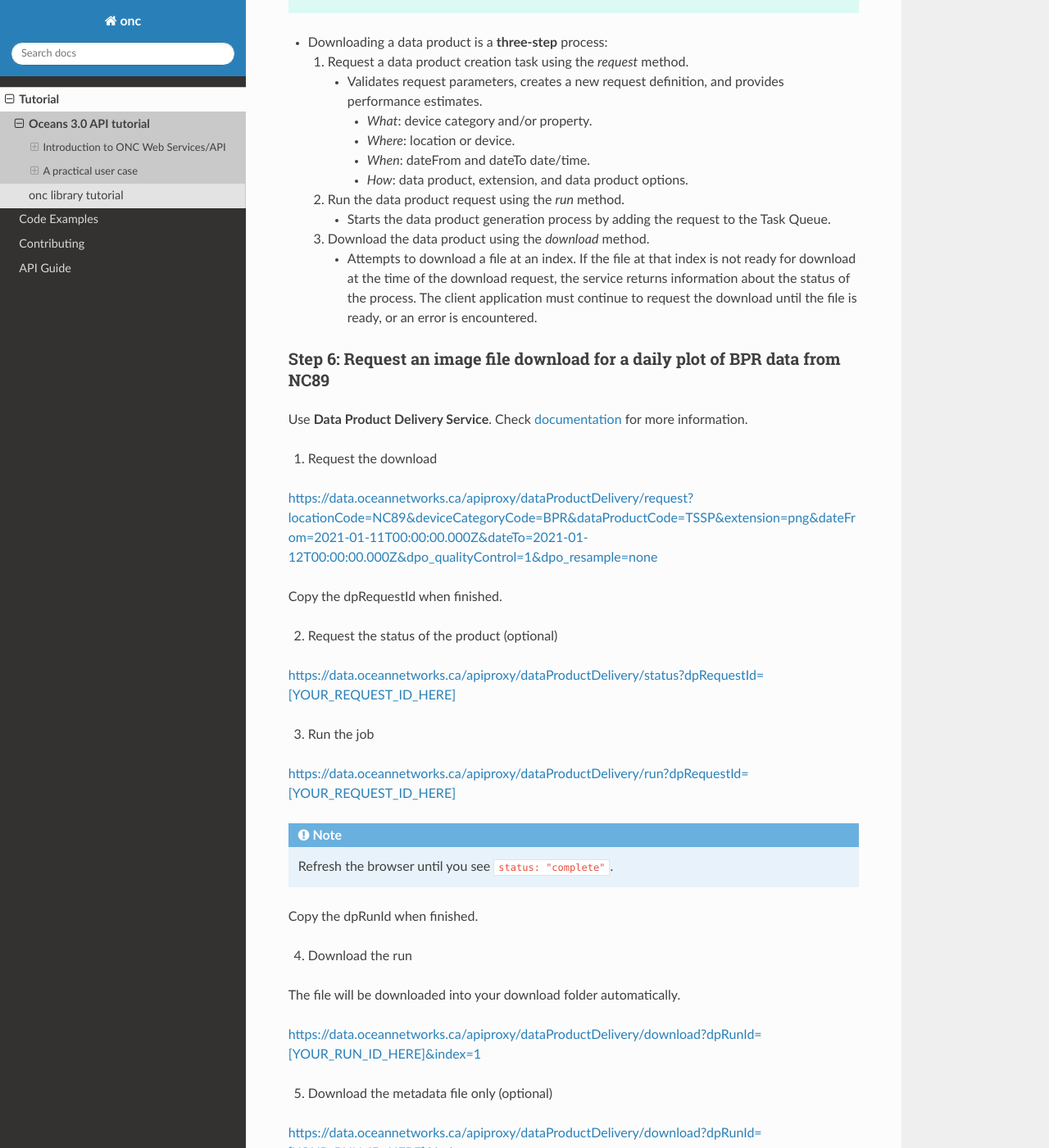
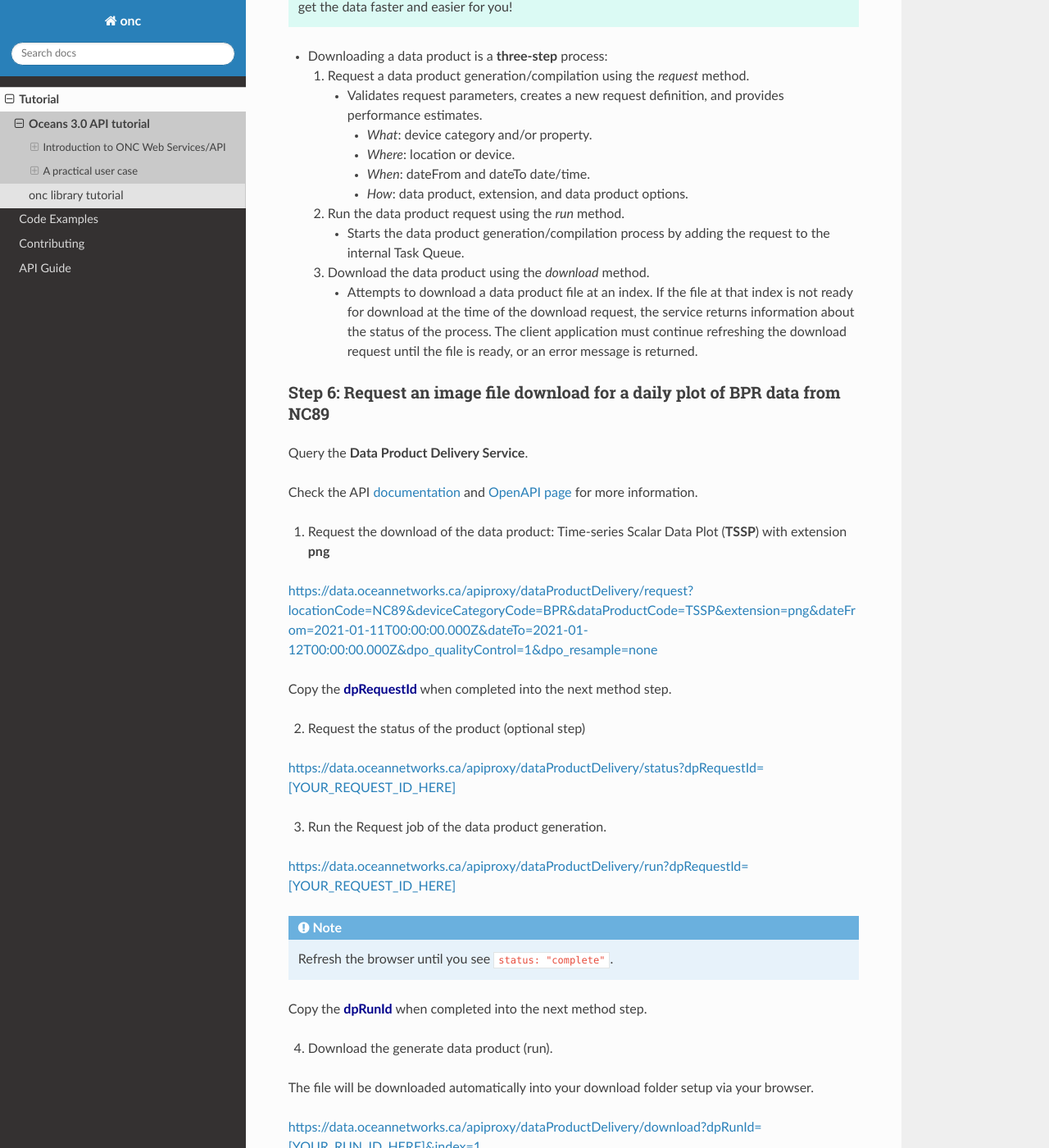
Before and after one commit to OceanNetworksCanada/api-python-client, a Sphinx documentation site: the page built from doc/source/Tutorial/Oceans_3.0_API_Tutorial.md, in a window 1280 px wide and 1400 px high, scrolled down 10841 px. Shown: the whole window at 82% size. Built offline with Sphinx 7.4.7 and the Read the Docs theme 2.0.0, drawn with Linux system fonts in a browser that asks for light colours; some of the changed text lies outside the part shown.

Commit message:
doc: update documentation content

````diff
--- a/doc/source/Tutorial/Oceans_3.0_API_Tutorial.md
+++ b/doc/source/Tutorial/Oceans_3.0_API_Tutorial.md
@@ -22,14 +22,14 @@
 2. Without token in the url: <https://data.oceannetworks.ca/apiproxy/locations?locationCode=NC89>.
    Calls made this way do not require a token and use the Oceans 3.0 login instead.
 
-The tutorial will use the second method for demonstration to not expose the token.
-When developing your script, you should use the first method.
+This tutorial will use the second method for demonstration purposes and to not expose the token.
+When developing your own scripts, please follow the first method.
 
 :::
 
 ## Introduction to ONC Web Services/API
 
-### What is ONC Web Services?
+### What are ONC Web Services?
 
 A group of public web services that can be used to explore and download ONC data.
 
@@ -49,23 +49,27 @@
 
 ### Step 1: Find information about a location
 
-Use **Locations Discovery Service**.
+Query the **Locations Discovery Service**.
 
-The primary purpose of the locations discovery service is to find locations
-that have the data you are interested in and use the **locationCode**
-when requesting data or a data product with the delivery services.
+The primary purpose of the locations discovery service is to query locations in ONCs database that have instruments data you are interested.
+For these queries you need to use the parameter **locationCode**
+when requesting data or information with the different available services.
 
-Check the [documentation](https://wiki.oceannetworks.ca/display/O2A/locations+Discovery+Service) and
+Check the API [documentation](https://wiki.oceannetworks.ca/display/O2A/locations+Discovery+Service) and also the
 [OpenAPI page](https://data.oceannetworks.ca/OpenAPI#get-/locations) for more information.
 
-Here are some web services examples for location discovery service.
+Here are some web services examples for how to use the location discovery services.
 
-1. All locations:
+1. Return all available locations:
    <https://data.oceannetworks.ca/apiproxy/locations>
-2. A specific location (Clayoquot Slope Bullseye - NC89):
+2. Return a specific location by using the locationCode parameter (Clayoquot Slope Bullseye - **locationCode**: NC89):
    <https://data.oceannetworks.ca/apiproxy/locations?locationCode=NC89>
 
 You probably get something like this after running the second example:
+:::{hint}
+It is recommended that you install a JSON converter extension in your browser if not default
+as this helps with readability.
+:::
 
 ```json
 [
@@ -92,45 +96,18 @@
 ]
 ```
 
-With a JSON converter in your browser, it would be more readable.
-
-```json
-[
-  {
-    "deployments": 38,
-    "locationName": "Bullseye",
-    "depth": 1256.863158,
-    "bbox": {
-      "maxDepth": 1260,
-      "maxLat": 48.671024,
-      "maxLon": -126.847007,
-      "minDepth": 1253,
-      "minLat": 48.669268,
-      "minLon": -126.85184
-    },
-    "description": " Bullseye is a location at Clayoquot Slope, where gas hydrates, seafloor cold seeps, and hydrate dynamics are observed.",
-    "hasDeviceData": "true",
-    "lon": -126.848028,
-    "locationCode": "NC89",
-    "hasPropertyData": "false",
-    "lat": 48.670589,
-    "dataSearchURL": "https://data.oceannetworks.ca/DataSearch?location=NC89"
-  }
-]
-```
-
 ### Step 2: Find information about devices/instruments at a given location
 
-Use **Device Categories Discovery Service**.
+Query the **Device Categories Discovery Service**.
 
-Check the [documentation](https://wiki.oceannetworks.ca/display/O2A/deviceCategories+Discovery+Service) and
+Check the API [documentation](https://wiki.oceannetworks.ca/display/O2A/deviceCategories+Discovery+Service) and
 [OpenAPI page](https://data.oceannetworks.ca/OpenAPI#get-/deviceCategories) for more information.
 
-Here are some web services examples for device categories discovery service.
+Here are some web services examples for how to use the device categories discovery service.
 
-1. All devices installed at NC89 (Clayoquot Slope - Bullseye):
+1. Return all devices installed at NC89 (Clayoquot Slope - Bullseye):
    <https://data.oceannetworks.ca/apiproxy/deviceCategories?locationCode=NC89>
-2. All devices that have a specific property ("Pressure")
+2. Return all devices that have a specific property (e.g. "Pressure")
    <https://data.oceannetworks.ca/apiproxy/deviceCategories?deviceCategoryName=pressure>
 
 After running the second example, we can find one instrument: **Bottom-Pressure Recorder -> deviceCategoryCode=BPR**.
@@ -144,15 +121,15 @@
 
 :::
 
-### Step 3: Find deployments of the Bottom-Pressure Recorder at NC89
+### Step 3: Find all deployments of a Bottom-Pressure Recorder at NC89.
 
-Use **Deployments Discovery Service**.
+Query the **Deployments Discovery Service**:
 
-Check the [documentation](https://wiki.oceannetworks.ca/display/O2A/deployments+Discovery+Service) and
+Check the API [documentation](https://wiki.oceannetworks.ca/display/O2A/deployments+Discovery+Service) and
 [OpenAPI page](https://data.oceannetworks.ca/OpenAPI#get-/deployments) for more information.
 
 After running
-<https://data.oceannetworks.ca/apiproxy/deployments?locationCode=NC89&deviceCategoryCode=BPR>, you will get
+<https://data.oceannetworks.ca/apiproxy/deployments?locationCode=NC89&deviceCategoryCode=BPR>, the following will be returned:
 
 ```json
 [
@@ -191,14 +168,19 @@
 
 ### Step 4: Get raw archived instrument data for the BPR at NC89 for a given time-range
 
-Use **Rawdata Service**.
+Query the **Rawdata Service**:
 
-Check the [documentation](https://wiki.oceannetworks.ca/display/O2A/rawdata+service) and
+Check the API [documentation](https://wiki.oceannetworks.ca/display/O2A/rawdata+service) and
 [OpenAPI page](https://data.oceannetworks.ca/OpenAPI#get-/rawdata/location) for more information.
 
-There are two ways to get rawdata: _locationCode + deviceCategoryCode_ and _deviceCode_.
+There are two methods to get rawdata:
 
-1. locationCode + deviceCategoryCode
+1. **by location**
+
+   that requires:
+
+   - locationCode
+   - deviceCategoryCode
 
 <https://data.oceannetworks.ca/apiproxy/rawdata/location?locationCode=NC89&deviceCategoryCode=BPR&dateFrom=2020-01-28T00:00:00.000Z&dateTo=2020-01-28T00:00:05.000Z>
 
@@ -260,15 +246,16 @@
 :::{admonition} How to find the deviceCode?
 :class: tip
 The second method requires deviceCode. Given that we know deviceCategory (BPR) and location (NC89),
-there are two methods to get it:
+there are two ways to find the related deviceCode:
 
-1. Oceans 3.0 [Device Details](https://data.oceannetworks.ca/DeviceListing?DeviceId=22503).
-   This page can be accessed by clicking _details_ under devices section in
-   [Data Search](https://data.oceannetworks.ca/DataSearch?deviceCategoryCode=BPR&locationCode=NC89).
+1. By going to [Device Details](https://data.oceannetworks.ca/DeviceListing?DeviceId=22503) in Oceans 3.0 portal.
+
+This page can be accessed by clicking _details_ under **devices** in the pop-up window in
+[Data Search](https://data.oceannetworks.ca/DataSearch?deviceCategoryCode=BPR&locationCode=NC89).
 
 ![DeviceCode_Details.PNG](../_static/Tutorial/Oceans_3.0_API_Tutorial/DeviceCode_Details.PNG)
 
-2. [Device Discovery Service](https://data.oceannetworks.ca/OpenAPI#get-/devices).
+2. By using the [Device Discovery Services](https://data.oceannetworks.ca/OpenAPI#get-/devices).
 
 <https://data.oceannetworks.ca/apiproxy/devices?deviceCategoryCode=BPR&locationCode=NC89&dateFrom=2020-01-28T00:00:00.000Z&dateTo=2020-01-28T00:00:05.000Z>
 
@@ -303,21 +290,25 @@
 
 :::
 
-### Step 5: Get scalar archived data for the BPR at NC89 for a given time-range
+### Step 5: Get archived scalar data for the BPR at NC89 for a given time-range
 
-Use **Scalardata Service**.
+Query the **Scalardata Service**.
 
-Check the [documentation](https://wiki.oceannetworks.ca/display/O2A/scalardata+service) and
+Check the API [documentation](https://wiki.oceannetworks.ca/display/O2A/scalardata+service) and
 [OpenAPI page](https://data.oceannetworks.ca/OpenAPI#get-/scalardata/location) for more information.
 
-There are two ways to get rawdata: _locationCode + deviceCategoryCode_ and _deviceCode_.
-Let's take _locationCode + deviceCategoryCode_ as an example.
+Again there are two methods to get scalar data:
 
-1. Get all sensor data for BPR.
+- by location (_locationCode_ + _deviceCategoryCode_)
+- by device (_deviceCode_)
+
+Let's use location (_locationCode_ and _deviceCategoryCode_) as an example.
+
+1. Request all sensor data for a BPR at location NC89 (Bullseye) for the time range of five seconds on January, 28th 2021 after midnight:
 
 <https://data.oceannetworks.ca/apiproxy/scalardata/location?locationCode=NC89&deviceCategoryCode=BPR&dateFrom=2021-01-28T00:00:00.000Z&dateTo=2021-01-28T00:00:05.000Z>
 
-2. There are more than one sensor data. Now narrow down the sensor _dart_pressure_residual_.
+2. The query returns more than one sensor: Now we narrow down our search by only querying the sensor _dart_pressure_residual_.
 
 <https://data.oceannetworks.ca/apiproxy/scalardata/location?locationCode=NC89&deviceCategoryCode=BPR&dateFrom=2021-01-28T00:00:00.000Z&dateTo=2021-01-28T00:00:05.000Z&sensorCategoryCodes=dart_pressure_residual>
 
@@ -369,7 +360,7 @@
 
 - Downloading a data product is a **three-step** process:
 
-  1. Request a data product creation task using the _request_ method.
+  1. Request a data product generation/compilation using the _request_ method.
 
      - Validates request parameters, creates a new request definition, and provides performance estimates.
 
@@ -383,30 +374,33 @@
 
   2. Run the data product request using the _run_ method.
 
-     - Starts the data product generation process by adding the request to the Task Queue.
+     - Starts the data product generation/compilation process by adding the request to the internal Task Queue.
 
   3. Download the data product using the _download_ method.
 
-     - Attempts to download a file at an index. If the file at that index is not ready for download
+     - Attempts to download a data product file at an index. If the file at that index is not ready for download
        at the time of the download request, the service returns information about the status of the process.
-       The client application must continue to request the download until the file is ready,
-       or an error is encountered.
+       The client application must continue refreshing the download request until the file is ready,
+       or an error message is returned.
 
 ### Step 6: Request an image file download for a daily plot of BPR data from NC89
 
-Use **Data Product Delivery Service**. Check [documentation](https://wiki.oceannetworks.ca/display/O2A/dataProductDelivery+Service) for more information.
+Query the **Data Product Delivery Service**.
 
-1. Request the download
+Check the API [documentation](https://wiki.oceannetworks.ca/display/O2A/dataProductDelivery+Service) and
+[OpenAPI page](https://data.oceannetworks.ca/OpenAPI#get-/dataProductDelivery/request) for more information.
+
+1. Request the download of the data product: Time-series Scalar Data Plot (**TSSP**) with extension **png**
 
 <https://data.oceannetworks.ca/apiproxy/dataProductDelivery/request?locationCode=NC89&deviceCategoryCode=BPR&dataProductCode=TSSP&extension=png&dateFrom=2021-01-11T00:00:00.000Z&dateTo=2021-01-12T00:00:00.000Z&dpo_qualityControl=1&dpo_resample=none>
 
-Copy the dpRequestId when finished.
+Copy the <span style="color:#00008B;">**dpRequestId**</span> when completed into the next method step.
 
-2. Request the status of the product (optional)
+2. Request the status of the product (optional step)
 
 <https://data.oceannetworks.ca/apiproxy/dataProductDelivery/status?dpRequestId=[YOUR_REQUEST_ID_HERE]>
 
-3. Run the job
+3. Run the Request job of the data product generation.
 
 <https://data.oceannetworks.ca/apiproxy/dataProductDelivery/run?dpRequestId=[YOUR_REQUEST_ID_HERE]>
 
@@ -416,14 +410,14 @@
 
 :::
 
-Copy the dpRunId when finished.
+Copy the <span style="color:#00008B;">**dpRunId**</span> when completed into the next method step.
 
-4. Download the run
+4. Download the generate data product (run).
 
-The file will be downloaded into your download folder automatically.
+The file will be downloaded automatically into your download folder setup via your browser.
 
 <https://data.oceannetworks.ca/apiproxy/dataProductDelivery/download?dpRunId=[YOUR_RUN_ID_HERE]&index=1>
 
-5. Download the metadata file only (optional)
+5. Download the metadata file only (optional step).
 
 <https://data.oceannetworks.ca/apiproxy/dataProductDelivery/download?dpRunId=[YOUR_RUN_ID_HERE]&index=meta>
--- a/doc/source/conf.py
+++ b/doc/source/conf.py
@@ -7,7 +7,7 @@
 # https://www.sphinx-doc.org/en/master/usage/configuration.html#project-information
 
 project = "onc"
-copyright = "2023, ONC Data Team"
+copyright = "2024, ONC Data Team"
 author = "ONC Data Team"
 release = "2.3.5"
 
````
Also changed, not shown: other parts of doc/source/Tutorial/Oceans_3.0_API_Tutorial.md (+8 -4 lines), doc/source/Code_Examples/index.md (+1 -1 lines), doc/source/Code_Examples/Discover_Data_Products.ipynb, doc/source/Code_Examples/Discover_Deployments.ipynb, doc/source/Code_Examples/Discover_Device_Categories.ipynb, doc/source/Code_Examples/Discover_Devices.ipynb, doc/source/Code_Examples/Discover_Locations.ipynb, doc/source/Code_Examples/Discover_Properties.ipynb, doc/source/Code_Examples/Download_Archived_Files.ipynb, doc/source/Code_Examples/Download_Data_Products.ipynb, doc/source/Code_Examples/Request_Real_Time_Data.ipynb, doc/source/Tutorial/onc_Library_Tutorial.ipynb, 2 other files.
